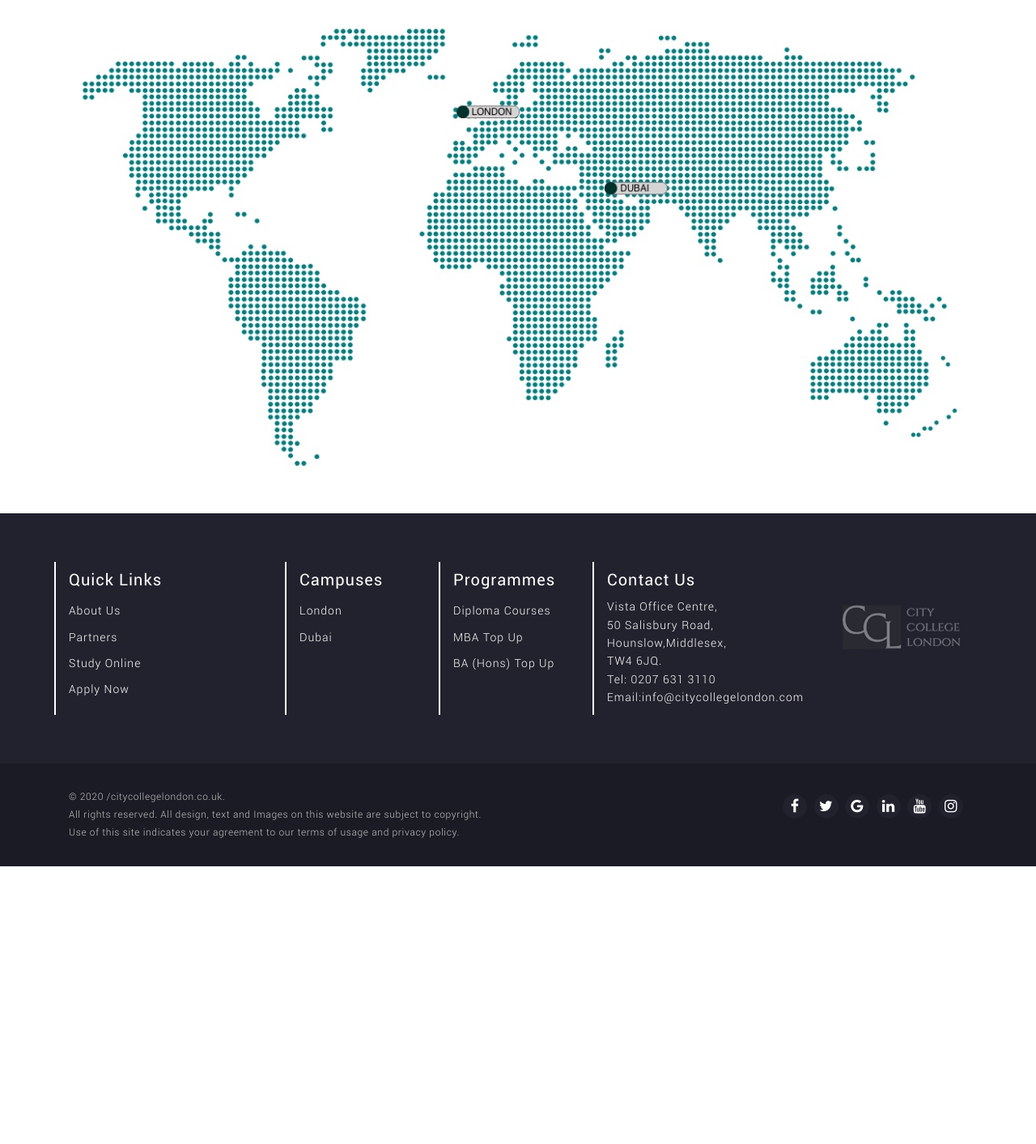
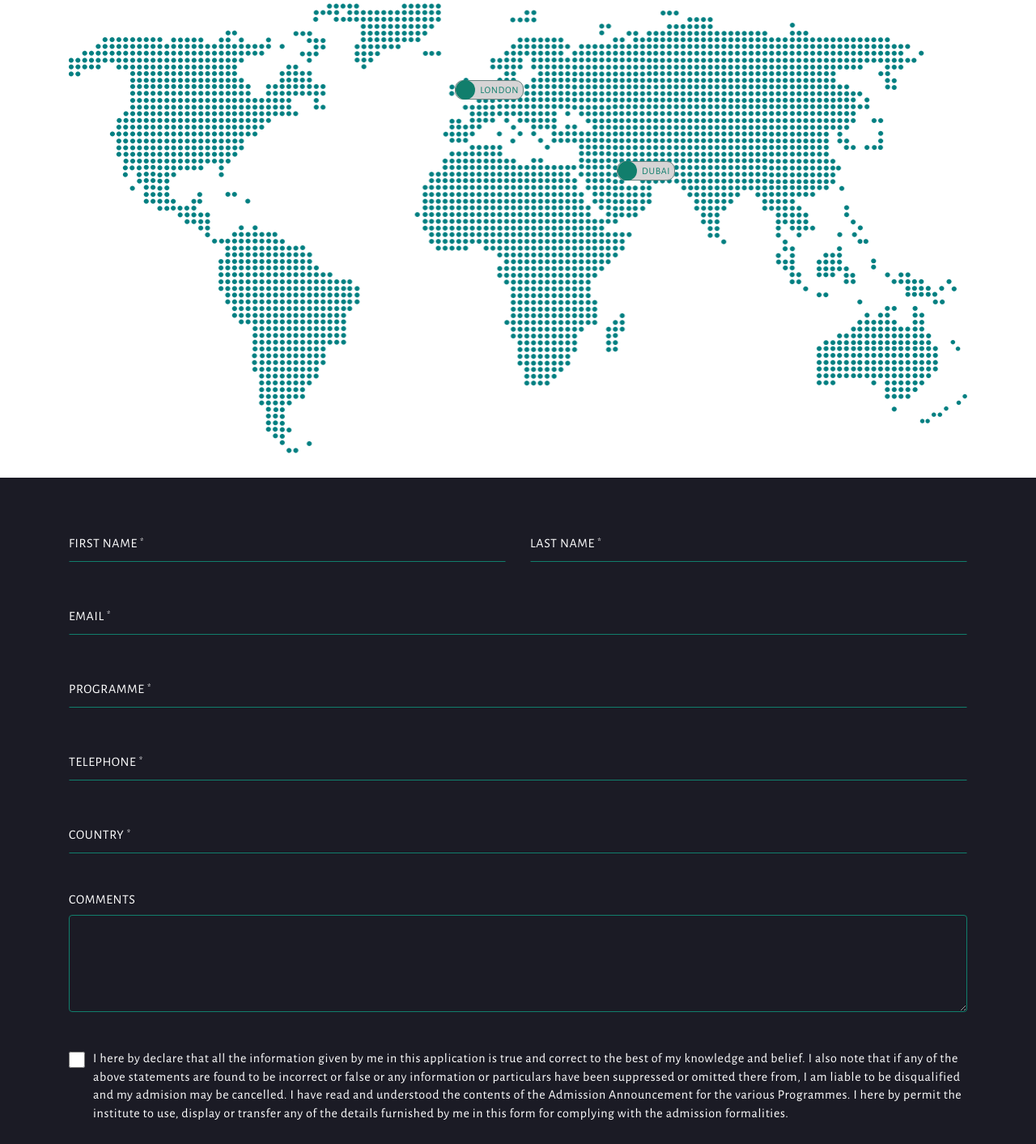
Before and after one commit to manoj523arjun/city-collage-landon, a plain HTML site: page contact-us.html in a window 1280 px wide. Shown: the part 1369-2782 px from the top of the page at 81% size. Before the commit the page ends 2439 px from the top, so only its background shows below. Drawn offline with Linux system fonts and the light colour scheme; a web font is replaced by a local one.

Commit message:
added contact us form

```diff
--- a/contact-us.html
+++ b/contact-us.html
@@ -48,7 +48,7 @@
 									<span class="navbar-toggler-icon"></span>
 								</button>
 						  	</a>
-						    <a class="btn-primary login-btn txt-color-white" href="#">CCL PORTAL</a>
+						    <a class="btn-primary login-btn txt-color-white" href="https://portal.cdu.edu.au/my.policy" target="_blank">CCL PORTAL</a>
 						    <a class="search-btn txt-color-white" href="#"><i class="fa fa-search" aria-hidden="true"></i></a>
 						  </li>
 						</ul>
@@ -131,7 +131,81 @@
 
 <div class="container mg-btm-30">
 	<h2 class="txt-color-primary section-heading mg-btm-20">FIND US IN THE WORLD</h2>
-	<img src="./images/contact-us/contact-map.jpg" width="100%">
+	<div class="map-block">
+		<img src="./images/contact-us/contact-us-map.png" width="100%" >
+		<span class="london-location">
+			LONDON
+		</span>
+		<span class="dubai-location">
+			DUBAI
+		</span>
+	</div>
+</div>
+
+<div class="section-container form-black">
+	<div class="container">
+		<form class="row" id="contactUsForm">
+			<div class="col-sm-6 mg-btm-30">
+				<div class="form-group">
+					<input type="text" class="form-control" name="firstName" placeholder="FIRST NAME" required />
+					<label class="input-label">FIRST NAME <sub>*</sub></label>
+				</div>
+			</div>
+			<div class="col-sm-6 mg-btm-30">
+				<div class="form-group">
+					<input type="text" class="form-control" name="lastName" placeholder="LAST NAME" required />
+					<label class="input-label">LAST NAME <sub>*</label>
+				</div>
+			</div>
+			<div class="col-sm-12 mg-btm-30">
+				<div class="form-group">
+					<input type="email" class="form-control" name="emailAddress" placeholder="EMAIL" required />
+					<label class="input-label">EMAIL <sub>*</label>
+				</div>
+			</div>
+
+			<div class="col-sm-12 mg-btm-30">
+				<div class="form-group">
+					<input type="text" class="form-control" name="programme" placeholder="PROGRAMME" required />
+					<label class="input-label">PROGRAMME <sub>*</label>
+				</div>
+			</div>
+
+			<div class="col-sm-12 mg-btm-30">
+				<div class="form-group">
+					<input type="number" class="form-control" name="phoneNumber" placeholder="TELEPHONE" required />
+					<label class="input-label">TELEPHONE <sub>*</label>
+				</div>
+			</div>
+
+			<div class="col-sm-12 mg-btm-30">
+				<div class="form-group">
+					<input type="text" class="form-control" name="country" placeholder="COUNTRY" required />
+					<label class="input-label">COUNTRY <sub>*</label>
+				</div>
+			</div>
+
+			<div class="col-sm-12 mg-btm-30">
+				<div class="form-group">
+					<label class="">COMMENTS</label>
+					<textarea class="form-control" name="comments"></textarea>
+				</div>
+			</div>
+
+			<div class="col-sm-12 mg-btm-30">
+				<div class="form-group">
+					<input class="ckeckbox-input confirmation" type="checkbox" />
+					<label style="padding-left:30px;">I here by declare that all the information given by me in this application is true and correct to the best of my knowledge and belief. I also note that if any of the above statements are found to be incorrect or false or any information or particulars have been suppressed or omitted there from, I am liable to be disqualified and my admision may be cancelled. I have read and understood the contents of the Admission Announcement for the various Programmes. I here by permit the institute to use, display or transfer any of the details furnished by me in this form for complying with the admission formalities.</label>
+				</div>
+			</div>
+
+			<div class="col-sm-12">
+				<div class="form-group">
+					<button class="btn-primary apply-now">SUBMIT</button>
+				</div>
+			</div>
+		</form>
+	</div>
 </div>
 
 <footer class="section-container">
--- a/css/base.css
+++ b/css/base.css
@@ -51,6 +51,7 @@
 	background-color: #117e6c;
 	transition: 0.3s all;
 	color: #ffffff;
+	border: none;
 }
 
 .btn-primary:hover {
--- a/css/styles.css
+++ b/css/styles.css
@@ -217,8 +217,7 @@
 #navbarSupportedContent .navbar-nav > li.nav-item > a:hover {
 	color: #d1356f;
     transition: 0.3s ease-out color;
-    font-weight: 600;
-    text-shadow: 0 1px 2px #22222e;
+    font-weight: bold;
 }
 
 #navbarSupportedContent .navbar-nav > li.nav-item.active > a .caret-triangle::before,
@@ -728,6 +727,146 @@ footer h3 {
 	top: 0;
 }
 
+.map-block {
+	position: relative;
+}
+
+.map-block span {
+	display: inline-block;
+	padding: 0px 5px;
+	background-color: #d6d4d5;
+	border: 1px solid #68817e;
+	border-radius: 10px;
+	padding-left: 30px;
+	font-size: 12px;
+	z-index: 2;
+	color: #117e6c;
+}
+
+.map-block span::before {
+	position: absolute;
+	content: '';
+	background-color: #117e6c;
+	width: 24px;
+    height: 24px;
+    left: -0px;
+    top: -1px;
+    z-index: -1;
+    border-radius: 50%;
+    transition: 0.3s all;
+}
+
+.map-block span:hover {
+	color: #ffffff;
+}
+
+.map-block span:hover::before{
+	width: 100%;
+	border-radius: 10px;
+}
+
+.map-block .london-location {
+	position: absolute;
+	top: 17%;
+    left: 43%;
+}
+
+.map-block .dubai-location {
+	position: absolute;
+	top: 35%;
+    left: 61%;
+}
+
+.form-black {
+	background-color: #1b1b25;
+}
+
+.form-black input,
+.form-black textarea,
+.form-black label {
+	color: #ffffff;
+}
+
+#contactUsForm .form-group {
+	position: relative;
+}
+
+#contactUsForm .form-group .input-label,
+#contactUsForm .form-group input.form-control:placeholder-shown + .input-label {
+	position: absolute;
+	top: 10px;
+	transition: 0.3s all;
+}
+
+.input-label sub {
+	top: -3px;
+}
+
+.form-control {
+	border: 1px solid #117e6c;
+	background-color: transparent;
+}
+
+#contactUsForm .form-group input.form-control {
+	border: 1px solid transparent;
+	border-bottom: 1px solid #117e6c;
+	outline: none;
+	-webkit-appearance: none;
+	appearance: none;
+	-moz-appearance: none;
+	border-radius: 0;
+	padding-left: 0;
+	background: transparent;
+	font-size: 20px;
+	z-index: 1;
+	position: relative;
+}
+
+#contactUsForm .form-group .form-control:focus {
+	outline: none;
+	box-shadow: none;
+	color: #ffffff;
+	background-color: transparent;
+}
+
+#contactUsForm .form-group input.form-control:focus + .input-label,
+#contactUsForm .form-group input.form-control:not(:placeholder-shown) + .input-label {
+	top: -20px;
+	transition: 0.3s all;
+	font-size: 14px;
+}
+
+#contactUsForm ::-webkit-input-placeholder {
+	opacity: 0;
+	transition: inherit;
+}
+
+#contactUsForm :-moz-placeholder { /* Firefox 18- */
+   opacity: 0;
+   transition: inherit;
+}
+
+#contactUsForm ::-moz-placeholder {  /* Firefox 19+ */
+   opacity: 0;
+   transition: inherit;
+}
+
+#contactUsForm :-ms-input-placeholder {
+   opacity: 0;
+   transition: inherit;
+}
+
+textarea {
+	min-height: 120px;
+}
+
+.ckeckbox-input.confirmation {
+	position: absolute;
+    top: 3px;
+    width: 20px;
+    height: 20px;
+}
+
 
 @media screen and (min-width: 1200px) {
 	.navbar-brand {
```
Also changed, not shown: about-us.html (+1 -1 lines), admissions.html (+1 -1 lines), index.html (+10 -10 lines), partners.html (+1 -1 lines), programmes.html (+4 -4 lines), images/contact-us/contact-us-map.png (added).
